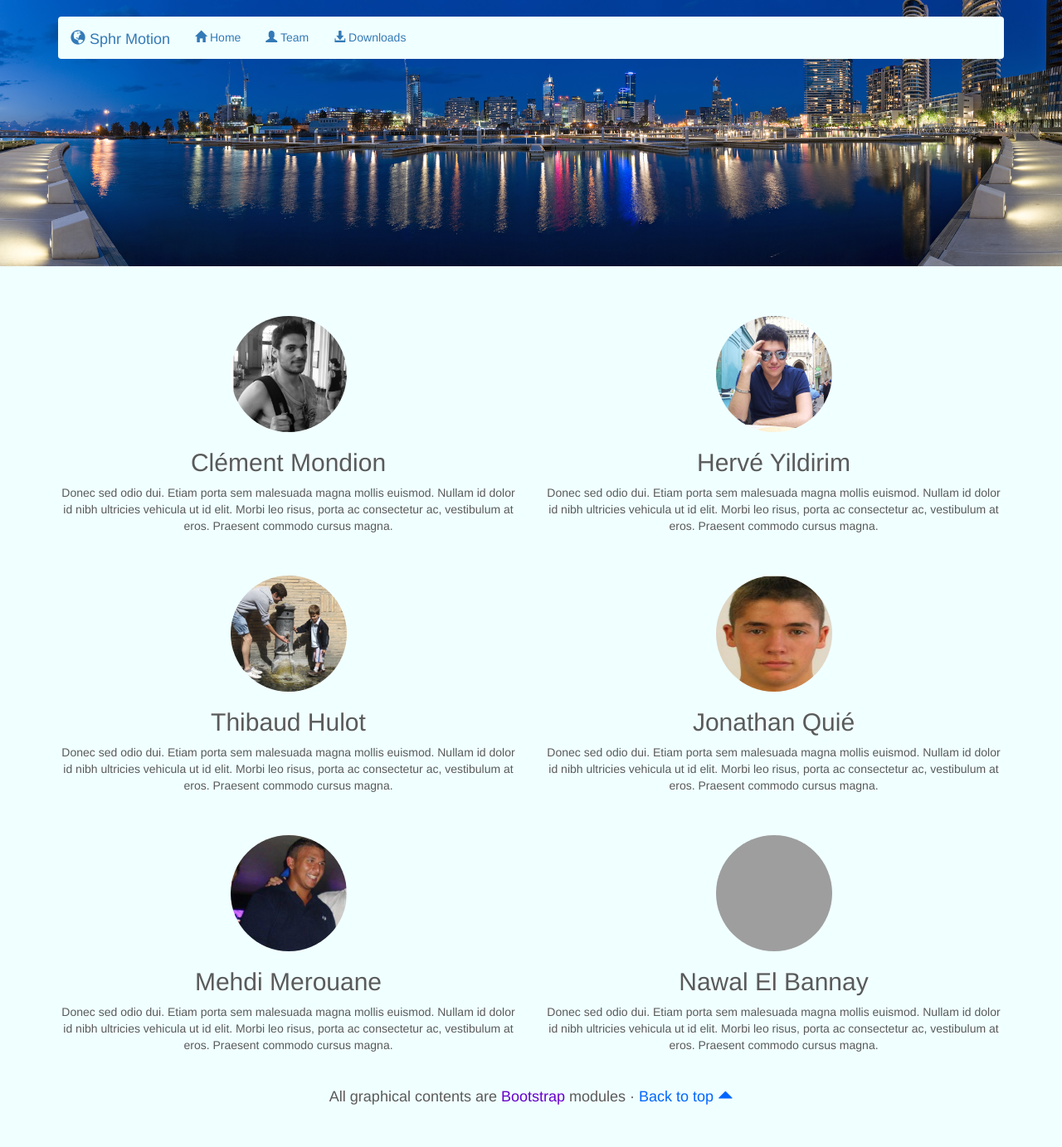
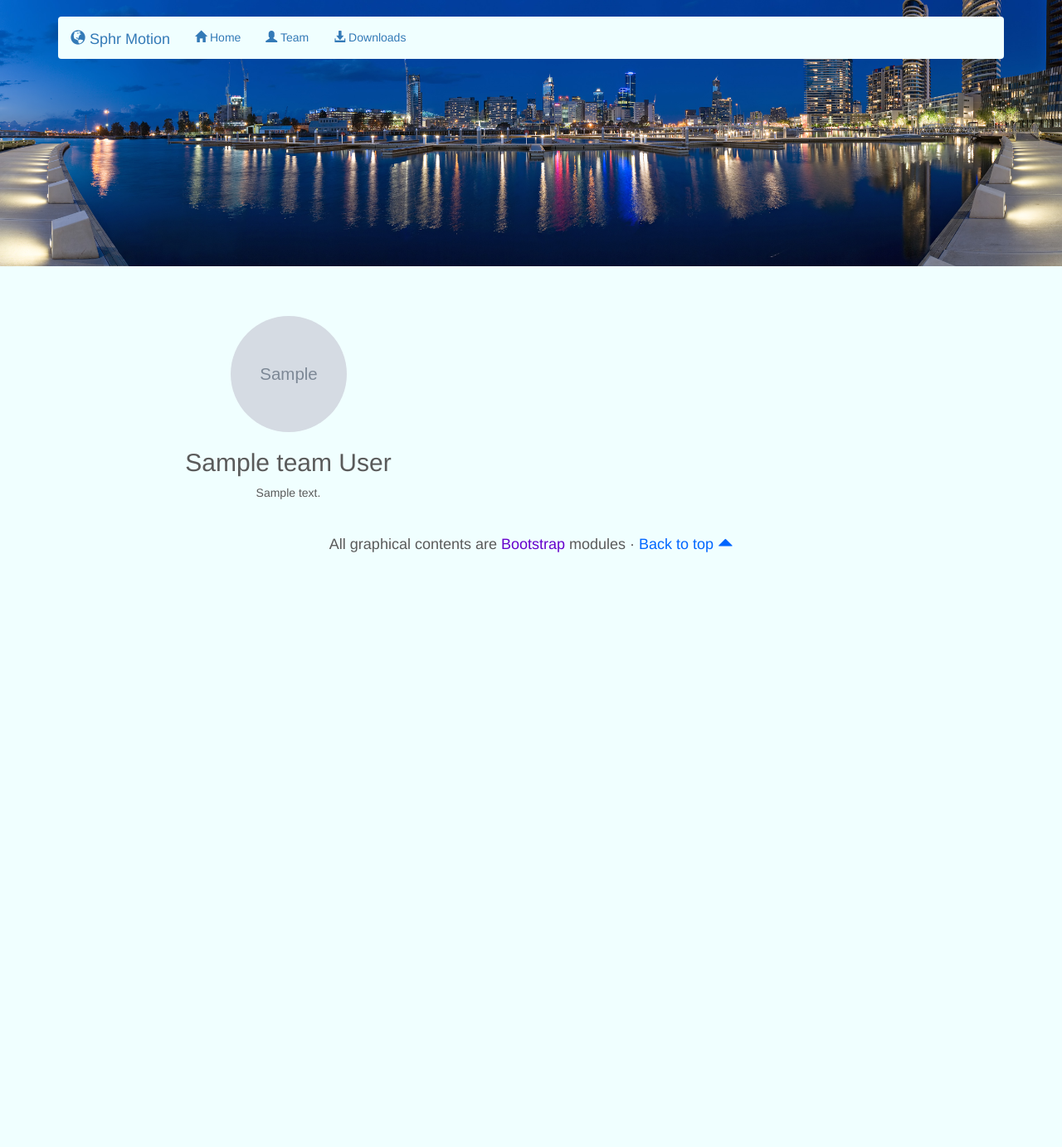
Before and after one commit to xeivieni/server, a Django app: page /team2.html in a window 1280 px wide. Shown: the whole page at 83% size. After the commit the page ends 666 px from the top, so only its background shows below. Run offline with Django 3.2, Linux system fonts and the light colour scheme; tables that the repository leaves empty hold one stand-in row (values such as "Sample post"); grey boxes marked "Sample" are stand-in pictures; some libraries are stand-ins or nearby versions; grey boxes are pictures that could not be loaded.

Commit message:
team view now uses data from db

```diff
--- a/server/settings.py
+++ b/server/settings.py
@@ -80,7 +80,7 @@ DATABASES = {
     'default': {
         'ENGINE': 'django.db.backends.postgresql',
         'NAME': 'website',
-        'USER': 'clem',
+        'USER': 'ubuntu',
         'PASSWORD': 'Roethlisberger@291092',
         'HOST': '127.0.0.1',
         'PORT': '5432',
--- a/sphr_server/templates/website/team2.html
+++ b/sphr_server/templates/website/team2.html
@@ -70,61 +70,20 @@
 <div class="container marketing">
     <!-- Three columns of text below the carousel -->
     <div class="row">
+        {% for member in object_list %}
             <div class="col-lg-6" align="center">
-            <img class="img-circle" src="../../static/website/photos/clement.jpg" alt="Generic placeholder image"
+                <img class="img-circle" src="{{ member.picture }}" alt="Generic placeholder image"
                 width="140" height="140" align="center">
-            <h2>Clément Mondion</h2>
-            <p>Donec sed odio dui. Etiam porta sem malesuada magna mollis euismod. Nullam id dolor id nibh ultricies
-                vehicula ut id elit. Morbi leo risus, porta ac consectetur ac, vestibulum at eros. Praesent commodo
-                cursus magna.</p>
-        </div><!-- /.col-lg-4 -->
-        <div class="col-lg-6" align="center">
-            <img class="img-circle" src="../../static/website/photos/herve.jpg" alt="Generic placeholder image"
-                 width="140" height="140" align="center">
-            <h2>Hervé Yildirim</h2>
-            <p>Donec sed odio dui. Etiam porta sem malesuada magna mollis euismod. Nullam id dolor id nibh ultricies
-                vehicula ut id elit. Morbi leo risus, porta ac consectetur ac, vestibulum at eros. Praesent commodo
-                cursus magna.</p>
-        </div><!-- /.col-lg-4 -->
+                <h2>{{ member.name }} {{ member.surname }}</h2>
+                <p>{{ member.description }}</p>
+            {% if not forloop.counter0|divisibleby:2 %}
                 </div>
                 <br><br>
                 <div class="row">
-        <div class="col-lg-6" align="center">
-            <img class="img-circle" src="../../static/website/photos/thib.jpg" alt="Generic placeholder image"
-                 width="140" height="140" align="center">
-            <h2>Thibaud Hulot</h2>
-            <p>Donec sed odio dui. Etiam porta sem malesuada magna mollis euismod. Nullam id dolor id nibh ultricies
-                vehicula ut id elit. Morbi leo risus, porta ac consectetur ac, vestibulum at eros. Praesent commodo
-                cursus magna.</p>
-        </div><!-- /.col-lg-4 -->
-        <div class="col-lg-6" align="center">
-            <img class="img-circle" src="../../static/website/photos/jo.jpg" alt="Generic placeholder image" width="140"
-                 height="140" align="center">
-            <h2>Jonathan Quié</h2>
-            <p>Donec sed odio dui. Etiam porta sem malesuada magna mollis euismod. Nullam id dolor id nibh ultricies
-                vehicula ut id elit. Morbi leo risus, porta ac consectetur ac, vestibulum at eros. Praesent commodo
-                cursus magna.</p>
-        </div><!-- /.col-lg-4 -->
+            {% endif %}
             </div>
-    <br><br>
-    <div class="row">
-        <div class="col-lg-6" align="center">
-            <img class="img-circle" src="../../static/website/photos/mehdi.jpg" alt="Generic placeholder image"
-                 width="140" height="140" align="center">
-            <h2>Mehdi Merouane</h2>
-            <p>Donec sed odio dui. Etiam porta sem malesuada magna mollis euismod. Nullam id dolor id nibh ultricies
-                vehicula ut id elit. Morbi leo risus, porta ac consectetur ac, vestibulum at eros. Praesent commodo
-                cursus magna.</p>
-        </div><!-- /.col-lg-4 -->
-        <div class="col-lg-6" align="center">
-            <img class="img-circle"
-                 src="../../static/website/photos/nawal.jpg"
-                 alt="Generic placeholder image" width="140" height="140" align="center">
-            <h2>Nawal El Bannay</h2>
-            <p>Donec sed odio dui. Etiam porta sem malesuada magna mollis euismod. Nullam id dolor id nibh ultricies
-                vehicula ut id elit. Morbi leo risus, porta ac consectetur ac, vestibulum at eros. Praesent commodo
-                cursus magna.</p>
-        </div><!-- /.col-lg-4 -->
+
+        {% endfor %}
     </div>
 
     <br>
--- a/sphr_server/views.py
+++ b/sphr_server/views.py
@@ -3,15 +3,17 @@ from django.shortcuts import render
 # Create your views here.
 from django.http import HttpResponse
 
-from django.views.generic import TemplateView
+from django.views.generic import TemplateView, ListView
+from sphr_server.models import Team, Features
+
+class IndexView(ListView):
+    template_name = "website/index.html"
+    model = Features
 
 
-class IndexView(TemplateView):
-    template_name = "website/index.html"
-
-
-class TeamView(TemplateView):
+class TeamView(ListView):
     template_name = "website/team2.html"
+    model = Team
 
 
 class DownloadsView(TemplateView):
```
Also changed, not shown: sphr_server/static/website/images/Capture_decran_2016-05-11_a_20.34.44.png (added), sphr_server/static/website/images/a-leap-motion-gros_DzxDtte.jpg (added), sphr_server/static/website/images/violet-sphere_hCUPieO.jpg (added), sphr_server/static/website/photos/nawal.jpg (added), 1 other file. Lines whose indentation alone changed are shown as unchanged.
